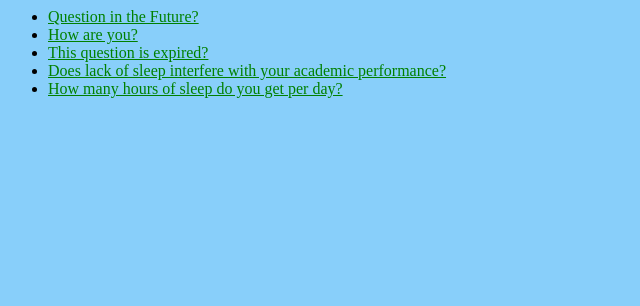
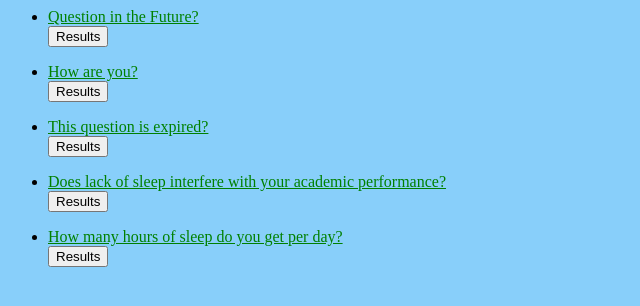
Before and after one commit to Supakrit65/ku-polls, a Django app: page /polls/ in a window 1280 px wide. Shown: the top 306 px of the page, without its empty margins (0-640 px from the left). Run offline with Django 4.2, Linux system fonts and the light colour scheme; data comes from the database, SQL or seed files in the repository.

Commit message:
Allow visitor to view result without voting

```diff
--- a/polls/templates/polls/index.html
+++ b/polls/templates/polls/index.html
@@ -3,6 +3,7 @@
 <link rel="stylesheet" type="text/css" href="{% static 'polls/style.css' %}">
 <!DOCTYPE html>
 <html lang="en">
+
 <head>
     <meta charset="UTF-8">
     <title>Title</title>
@@ -16,7 +17,10 @@
     {% if latest_question_list %}
     <ul>
     {% for question in latest_question_list %}
+        <p>
         <li><a href="{% url 'polls:detail' question.id %}">{{ question.question_text }}</a></li>
+        <td><a href="{% url 'polls:results' question.id %}"><button type="button" class="button">{{"Results"}}</button></a></td>
+        </p>
     {% endfor %}
     </ul>
     {% else %}
```
